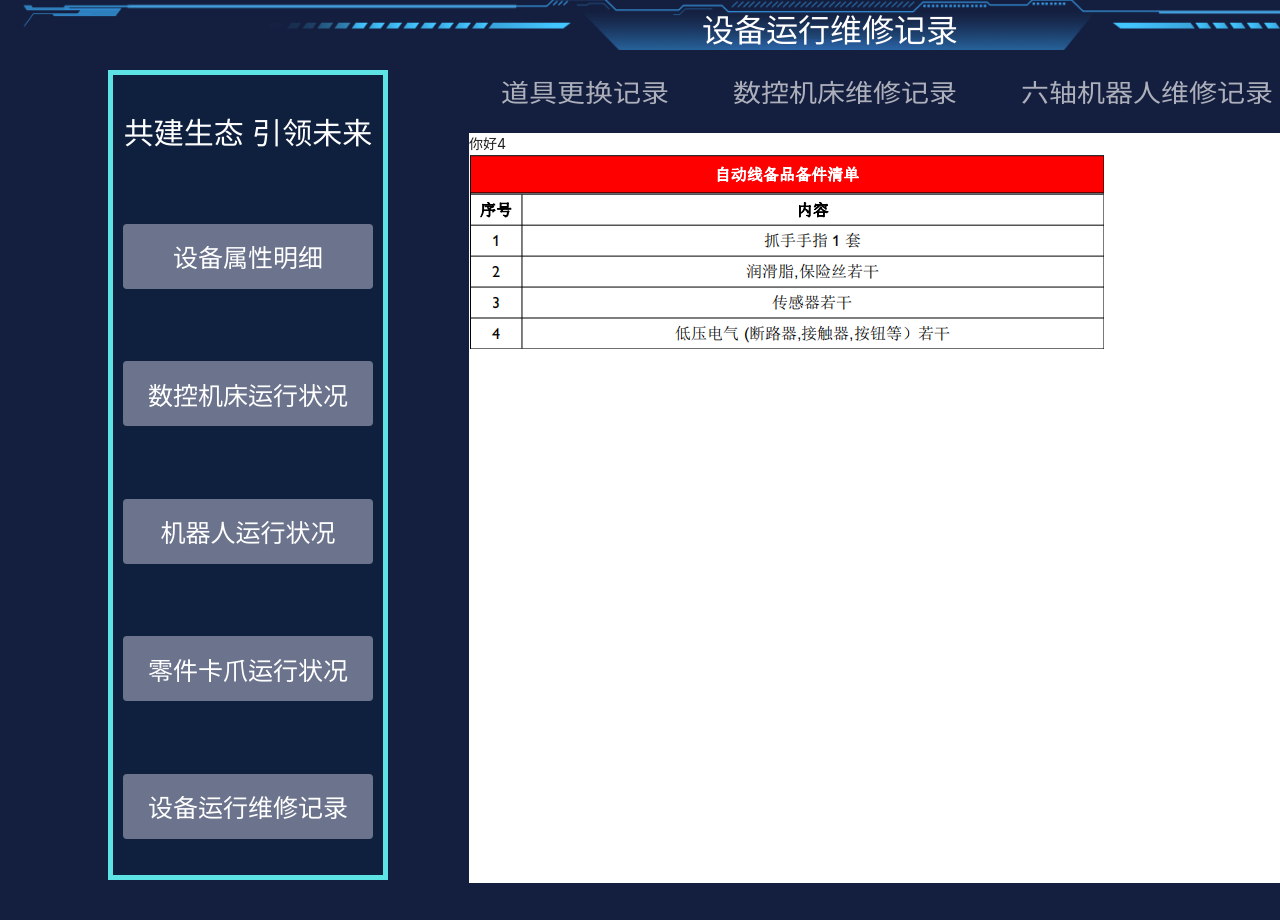
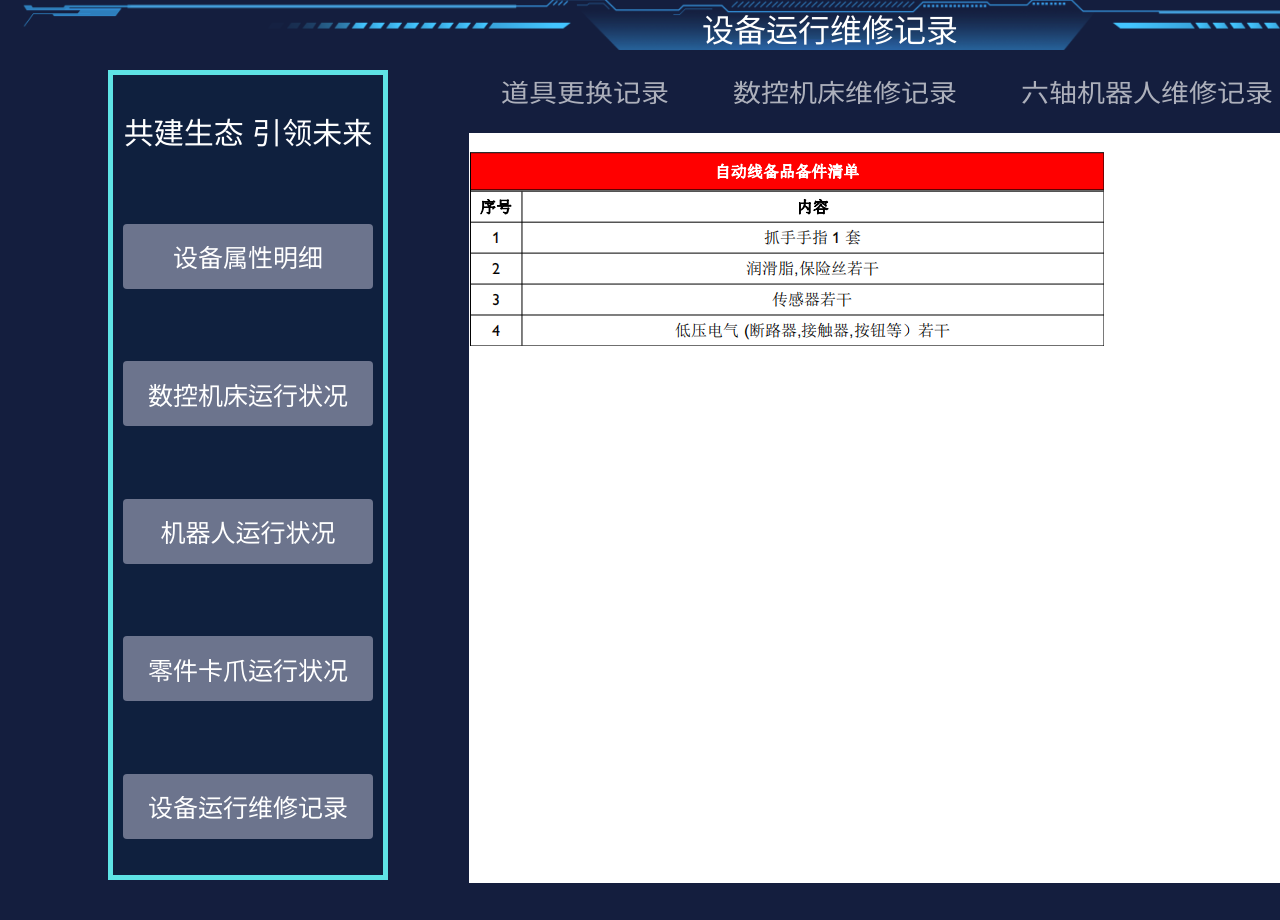
Before and after one commit to Smile213908/work_project, a React (Create React App) app: page /charts4 in a window 1280 px wide. Shown: the top 920 px of the page. Built offline with nearby package versions, Linux system fonts and the light colour scheme.

Commit message:
全部提交

```diff
--- a/src/component/middle/component/charts4/index.jsx
+++ b/src/component/middle/component/charts4/index.jsx
@@ -4,7 +4,7 @@ import img4 from './4.png'
 export default function index() {
   return (
     <div>
-      <span>你好4</span>
+
       <br/>
       <img src={img4} alt="" />
     </div>
```
